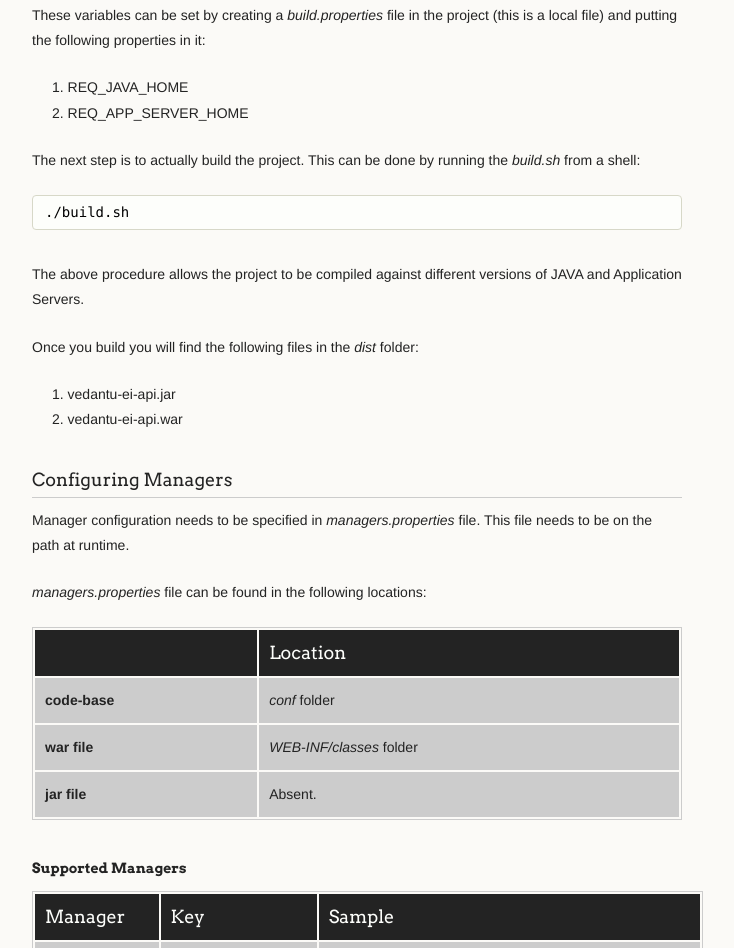
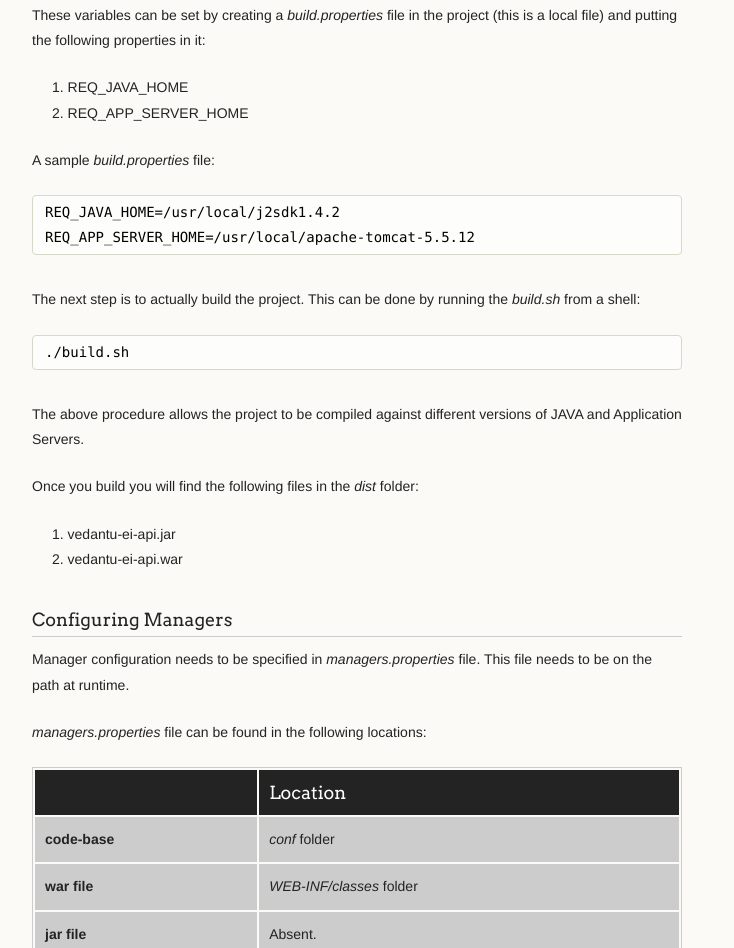
Before and after one commit to Vedantu/vedantu-ei-api, a plain HTML site: page index.html in a window 1280 px wide. Shown: the part 1130-2078 px from the top of the page, without its empty margins (278-1012 px from the left). Drawn offline with Linux system fonts and the light colour scheme.

```diff
--- a/index.html
+++ b/index.html
@@ -83,7 +83,13 @@
 <ol>
 <li>REQ_JAVA_HOME</li>
 <li>REQ_APP_SERVER_HOME</li>
-</ol><p>The next step is to actually build the project. This can be done by running the <em>build.sh</em> from a shell:</p>
+</ol><p>A sample <em>build.properties</em> file:</p>
+
+<pre><code>REQ_JAVA_HOME=/usr/local/j2sdk1.4.2
+REQ_APP_SERVER_HOME=/usr/local/apache-tomcat-5.5.12
+</code></pre>
+
+<p>The next step is to actually build the project. This can be done by running the <em>build.sh</em> from a shell:</p>
 
 <pre lang="shell"><code>./build.sh
 </code></pre>
```
Also changed, not shown: params.json (+1 -1 lines).
